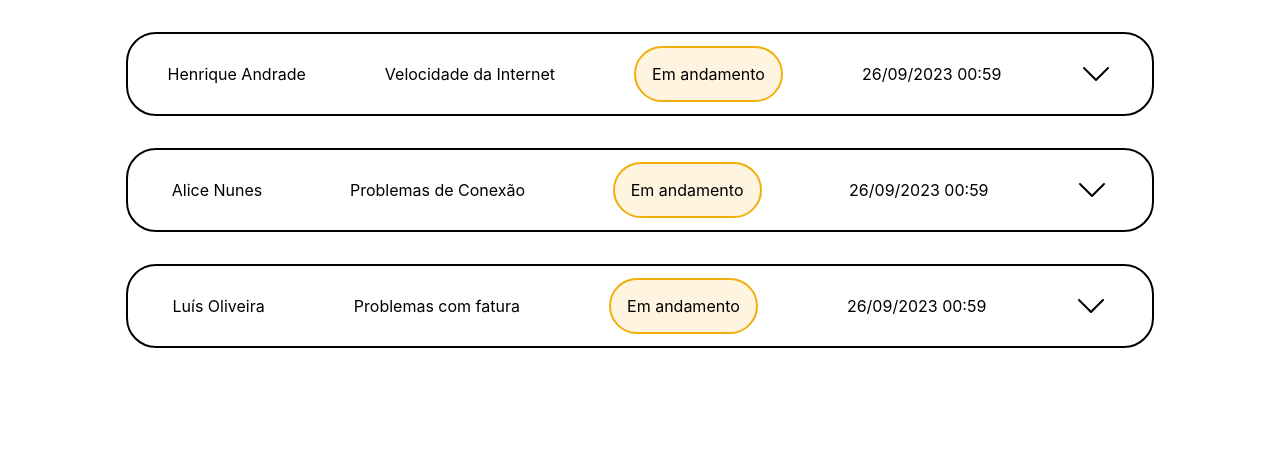
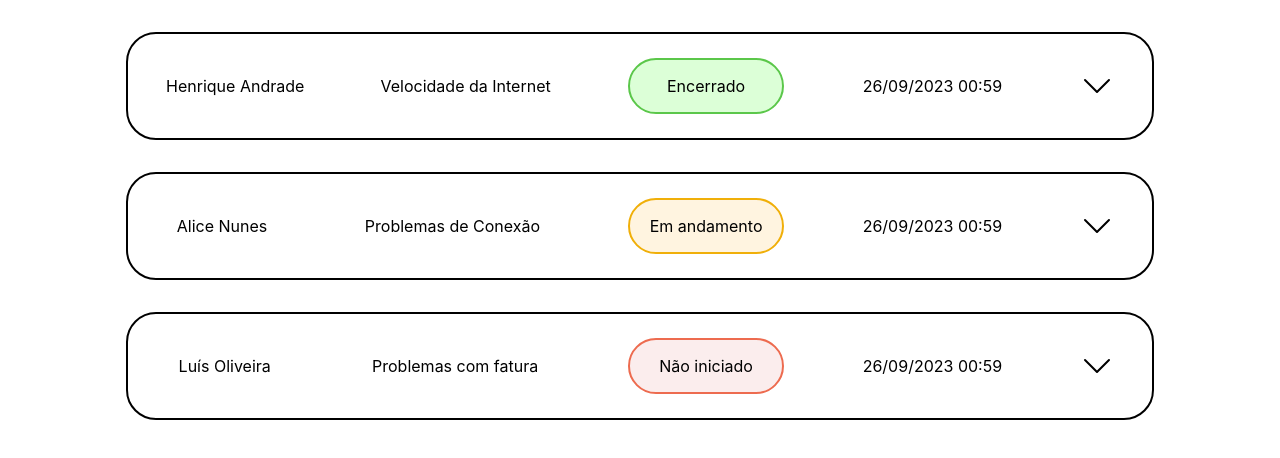
Before and after one commit to Equipe-CodeLand/API-2023.2-Front-End, a React (Create React App) app: page /chamados in a window 1280 px wide. Shown: the top 458 px of the page. Built offline with nearby package versions, Linux system fonts and the light colour scheme.

Commit message:
adicionando dropdown do chamado

```diff
--- a/src/components/chamado/chamadoComponent.tsx
+++ b/src/components/chamado/chamadoComponent.tsx
@@ -1,16 +1,32 @@
+import { useState } from 'react';
 import Chamado from './chamado.interface'
 import './style.css'
 import { BsChevronDown } from 'react-icons/bs';
+import ChamadoDropdown from './chamadoDropdown';
 
 function ChamadoComponent(props: Chamado) {
+    let [open, setOpen] = useState(false)
+    function toggleDropdown () {
+        setOpen(!open)
+    }
     return(
-        <div className="chamado">
-            <div>{props.nome}</div>
-            <div>{props.tema}</div>
-            <div className='status'>{props.status}</div>
-            <div>{props.hora}</div>
-            <BsChevronDown className='icon'
-            ></BsChevronDown>
+        <div>
+            <div className="chamado">
+                <div className='left'>
+                    <div>{props.nome}</div>
+                    <div>{props.tema}</div>
+                </div>
+                <div className='right'>
+                    <div className={'status status-cor'+props.status.id}>{props.status.texto}</div>
+                    <div>{props.hora}</div>
+                    <BsChevronDown className='icon' onClick={toggleDropdown}
+                    ></BsChevronDown>
+                </div>
+            </div>
+            <ChamadoDropdown
+            open={open}
+            conversa={props.conversa}
+            ></ChamadoDropdown>
         </div>
     )
 }
--- /dev/null
+++ b/src/components/chamado/chamadoDropdown.tsx
@@ -0,0 +1,27 @@
+import { ReactElement, JSXElementConstructor, ReactNode, ReactPortal } from 'react'
+import './style.css'
+
+function ChamadoDropdown(props: any) {
+    if(props.open) {
+        let conversa = props.conversa.map((msg: { remetente: string; role: string; texto: string | number | boolean | ReactElement<any, string | JSXElementConstructor<any>> | Iterable<ReactNode> | ReactPortal | null | undefined }) => {
+            return (
+                <div className='conteudo'>
+                    <h2>{msg.remetente + ' - ' + msg.role}</h2>
+                    <p className='texto'>{msg.texto}</p>
+                </div>
+            )
+        })
+        if(conversa.length > 0) {
+            return(
+                <div className="chamado-dropdown">
+                    {conversa}
+                </div>
+            )
+        } return(<></>)
+    } return(
+        <></>
+    )
+
+}
+
+export default ChamadoDropdown
--- /dev/null
+++ b/src/components/chamado/mensagem.interface.ts
@@ -0,0 +1,5 @@
+export default interface Mensagem{
+    remetente: string,
+    texto: string,
+    role: string
+}
--- a/src/components/chamado/style.css
+++ b/src/components/chamado/style.css
@@ -1,19 +1,66 @@
 .chamado {
     display: flex;
     align-items: center;
-    justify-content: space-around;
-    height: 10vh;
+    height: 6.5em;
     width: 80vw;
     border: 2px solid black;
     border-radius: 30px;
     margin: 2em auto;
 }
 
+.chamado-dropdown {
+    display: flex;
+    flex-direction: column;
+    align-items: center;
+    width: 80vw;
+    border: 2px solid black;
+    border-radius: 0 0 30px 30px;
+    border-top: none;
+    margin: -4em auto 2em;
+    padding: 2em 0;
+}
+
+.conteudo {
+    margin: 0;
+    padding: 0 2em;
+}
+
+.texto {
+    padding: 0 1.5em;
+}
+
+.left {
+    display: flex;
+    align-items: center;
+    justify-content: space-around;
+    flex-grow: 1;
+}
+.right {
+    display: flex;
+    align-items: center;
+    justify-content: space-around;
+    width: 55%;
+}
+
 .status {
+    text-align: center;
+    width: 120px;
+    padding: 1em;
+    border-radius: 30px;
+}
+
+.status-cor1 {
+    border: 2px solid #5BC74A;
+    background-color: #DCFFD7;
+
+}
+.status-cor2 {
     border: 2px solid #F0AF09;
     background-color: #FFF4E0;
-    padding: 1em;
-    border-radius: 30px;
+}
+.status-cor3 {
+    border: 2px solid #ED6B4F;
+    background-color: #FBEDED;
 }
 
 .icon {
--- a/src/pages/chamados.page.tsx
+++ b/src/pages/chamados.page.tsx
@@ -3,9 +3,22 @@ import Chamado from "../components/chamado/chamado.interface"
 
 function Chamados() {
     let chamados: Array<Chamado> = [
-        {nome: 'Henrique Andrade', tema: 'Velocidade da Internet', status: 'Em andamento', hora: '26/09/2023 00:59'},
-        {nome: 'Alice Nunes', tema: 'Problemas de Conexão', status: 'Em andamento', hora: '26/09/2023 00:59'},
-        {nome: 'Luís Oliveira', tema: 'Problemas com fatura', status: 'Em andamento', hora: '26/09/2023 00:59'},
+        {nome: 'Henrique Andrade', tema: 'Velocidade da Internet', status: { id: '1', texto: 'Encerrado'}, hora: '26/09/2023 00:59',
+        conversa: [
+            {remetente: 'Maria Silva', texto: `Nas últimas duas semanas, tenho notado ruídos estranhos durante minhas chamadas telefônicas. Esses ruídos tornaram difícil manter conversas claras e consistentes com meus amigos e familiares. Além disso, houve ocasiões em que as chamadas simplesmente caíram de forma inesperada, o que tem sido bastante frustrante.`, role: 'Cliente'},
+            {remetente: 'Henrique Andrade', texto: `Olá Maria Silva, lamentamos sinceramente por qualquer inconveniente que isso possa ter causado a você e entendemos a importância de uma conexão telefônica confiável em sua vida cotidiana.
+            Quero assegurar a você que estamos dedicados a resolver esse problema o mais rápido possível. Após revisar seu relato, tomamos as seguintes providências:
+            Agendamos uma visita técnica para verificar a qualidade da linha em sua residência. O técnico responsável estará programado para comparecer em 27 de agosto de 2023, conforme discutido.
+            Estaremos monitorando de perto o progresso da visita técnica para garantir que o problema seja tratado de maneira adequada e eficaz.
+            Em reconhecimento aos problemas que você enfrentou, creditaremos sua próxima fatura com um valor correspondente aos inconvenientes causados pela má qualidade da linha.`, role: 'Atendente'}
+        ]
+        },
+            {nome: 'Alice Nunes', tema: 'Problemas de Conexão', status: { id: '2', texto: 'Em andamento'}, hora: '26/09/2023 00:59',
+            conversa: []
+        },
+            {nome: 'Luís Oliveira', tema: 'Problemas com fatura', status: { id: '3', texto: 'Não iniciado'}, hora: '26/09/2023 00:59',
+            conversa: []
+        },
     ]
     let list = chamados.map(chamado => {
             return <ChamadoComponent
@@ -13,6 +26,7 @@ function Chamados() {
                 tema={chamado.tema}
                 status={chamado.status}
                 hora={chamado.hora}
+                conversa={chamado.conversa}
             ></ChamadoComponent>
     })
     return(
```
Also changed, not shown: src/components/chamado/chamado.interface.ts (+8 -2 lines), public/world.png (renamed from src/static/img/world.png).
